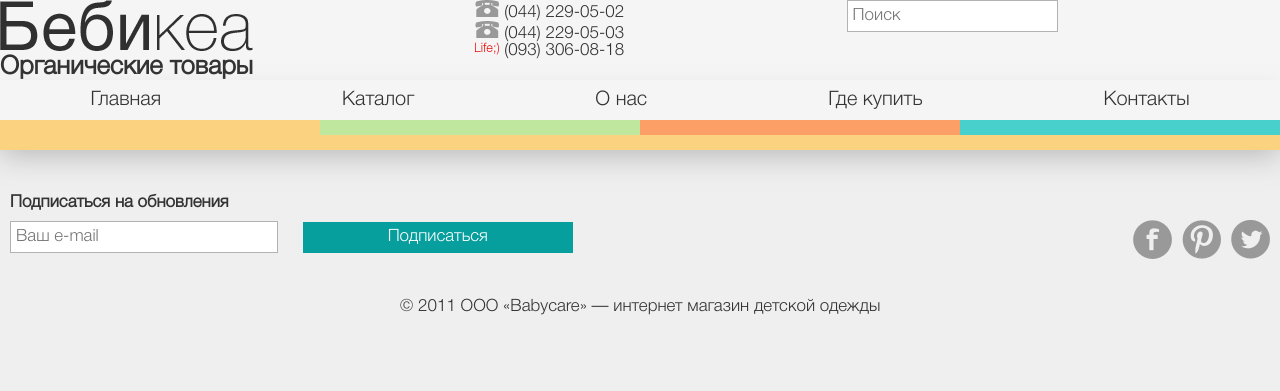
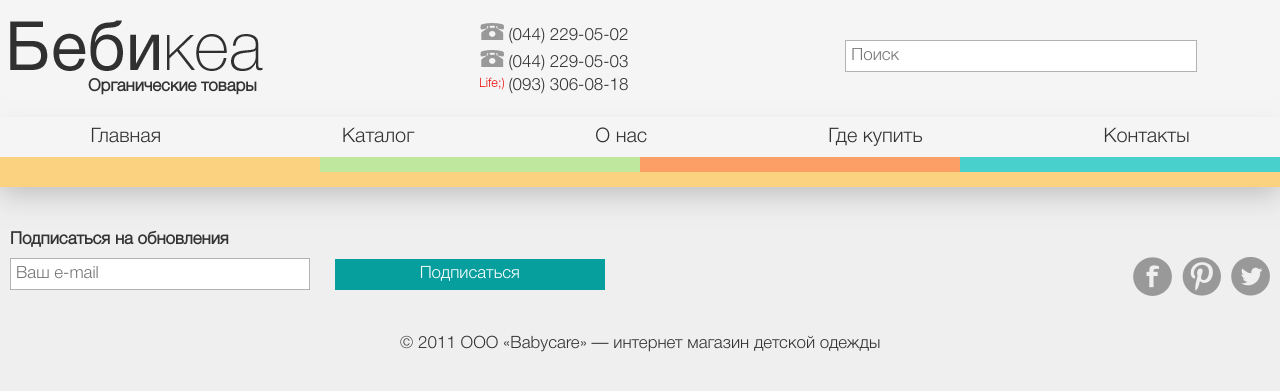
Before and after one commit to pfskiev/catalogue, a Django app: page /about/ in a window 1280 px wide. Shown: the top 391 px of the page. Run offline with Django 3.2, Linux system fonts and the light colour scheme; style sheets or scripts are compiled from the project's sources; some libraries are stand-ins or nearby versions.

Commit message:
create header

```diff
--- a/chart/static/chart/css/scss/footer.scss
+++ b/chart/static/chart/css/scss/footer.scss
@@ -9,7 +9,7 @@ footer {
     margin: 5px 10px;
     padding: 5px;
     display: inline-block;
-    min-width: 40%;
+    min-width: 45%;
     min-height: 20px;
     transition: all 200ms ease;
   }
--- a/chart/static/chart/css/scss/header.scss
+++ b/chart/static/chart/css/scss/header.scss
@@ -1,7 +1,18 @@
 header {
+  padding: 20px 10px;
   background-color: #f5f5f5;
+  h2 {
+    margin-top: 4px;
+    margin-left: 78px;
+    font-size:17px;
+  }
+  p {
+    padding: 3px;
+  }
   input {
+    margin-top: 20px;
     padding: 5px;
+    width: 80%;
     display: inline-block;
     min-width: 40%;
     min-height: 20px;
--- a/chart/templates/chart/templates/header.html
+++ b/chart/templates/chart/templates/header.html
@@ -10,6 +10,6 @@
         <p><span class="icon life"></span> (093) 306-08-18</p>
     </div>
     <div class="box sm-hide">
-        <input type="text" title="search" placeholder="Поиск">
+        <input class="box" type="text" title="search" placeholder="Поиск">
     </div>
 </header>
```
